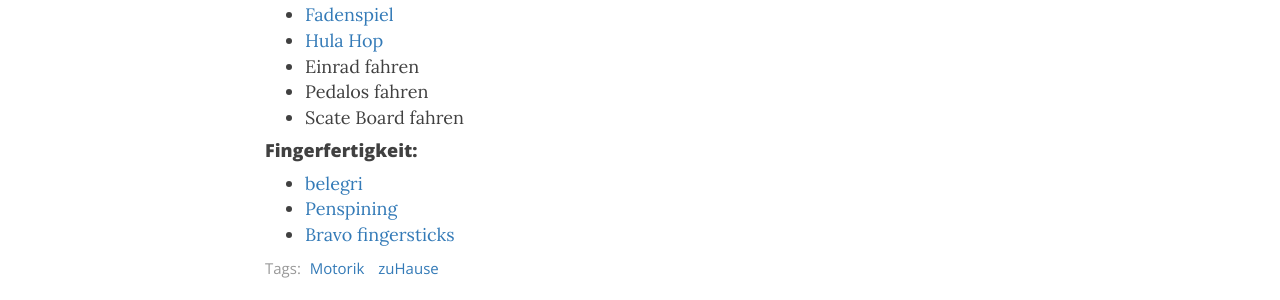
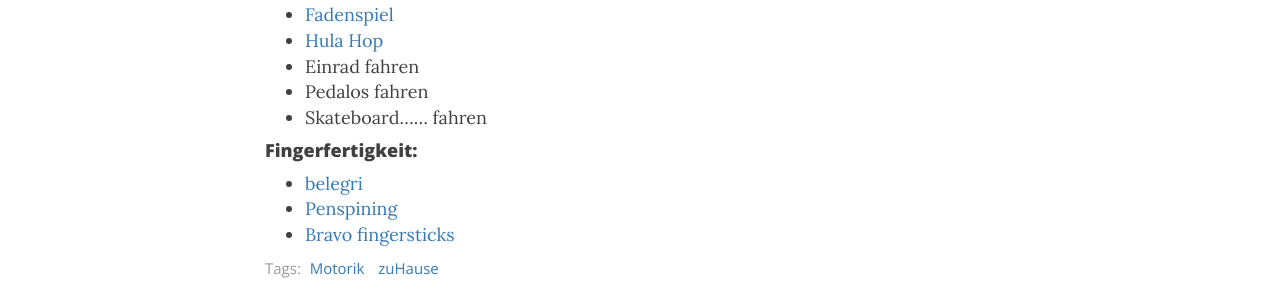
Before and after one commit to test-blog-fechten/test-blog-fechten.github.io, a Jekyll site: the page built from _posts/2020-04-11-mot-rest.md, in a window 1280 px wide and 1338 px high. Shown: the part 701-1001 px from the top of the window. Built offline with Jekyll 4.4.1, drawn with Linux system fonts in a browser that asks for light colours; nearby versions of some CDN libraries.

Commit message:
correct post

```diff
--- a/_posts/2020-04-11-mot-rest.md
+++ b/_posts/2020-04-11-mot-rest.md
@@ -24,7 +24,7 @@ email: ASchockenhoff@fechten-hamm.de
 * [Hula Hop](https://www.youtube.com/watch?v=s1iXJhsSz8k)
 * Einrad fahren
 * Pedalos fahren
-* Scate Board fahren
+* Skateboard...... fahren
 
 #### Fingerfertigkeit:
 * [belegri](https://www.youtube.com/watch?v=-2DVEFePGgc)
```
